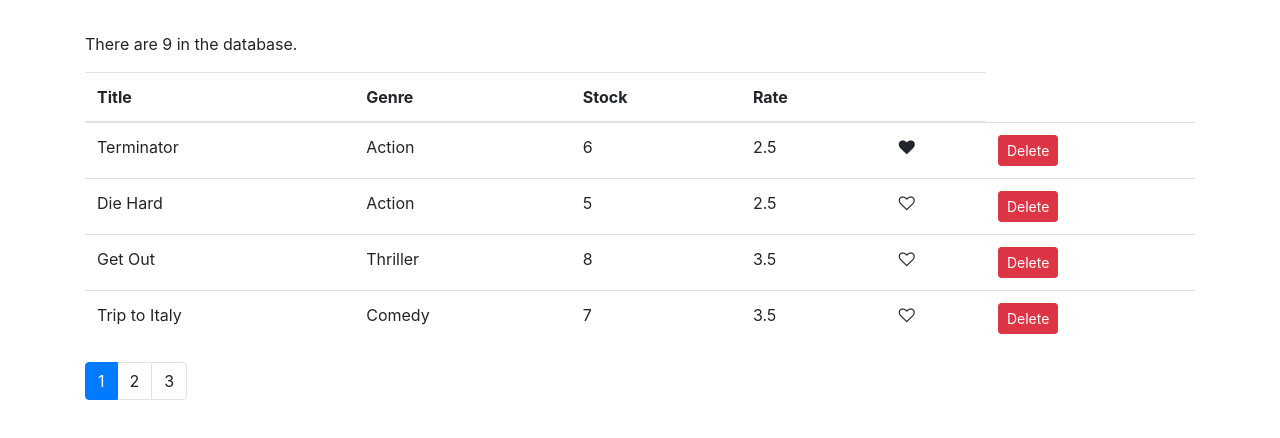
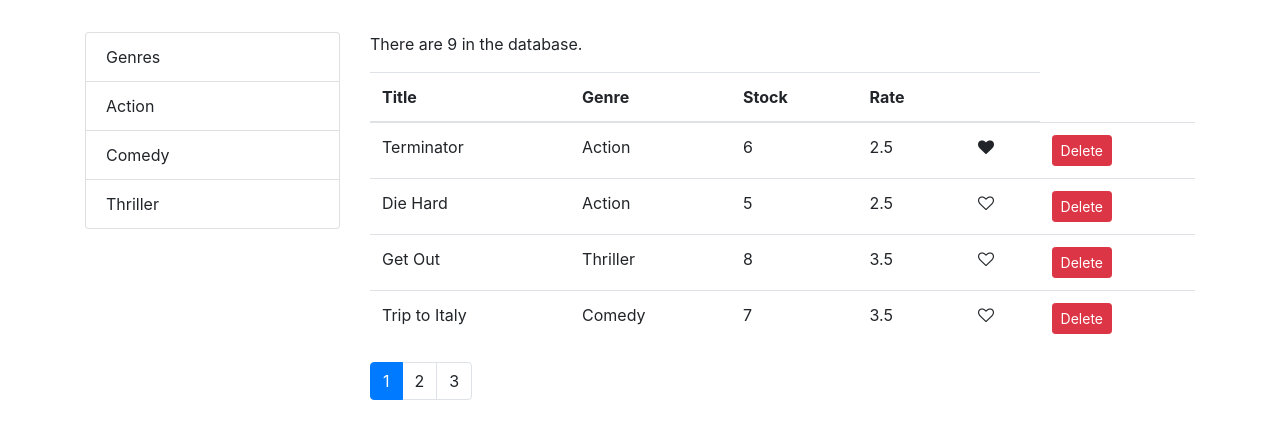
Before and after one commit to dantrovato/vidly, a React (Create React App) app: page / in a window 1280 px wide. Shown: the top 438 px of the page. Built offline with nearby package versions, Linux system fonts and the light colour scheme.

Commit message:
Add ListGroup and default props. Upto lesson 11 of Pagination, Filtering and Sorting

```diff
--- a/src/components/common/listGroup.jsx
+++ b/src/components/common/listGroup.jsx
@@ -1,24 +1,48 @@
 import React from "react";
 
-const ListGroup = ({
-  items,
-  textProperty,
-  valueProperty,
-  onItemSelect,
-  selectedItem,
-}) => {
+// const ListGroup = ({
+//   items,
+//   textProperty,
+//   valueProperty,
+//   onItemSelect,
+//   selectedItem,
+// }) => {
+//   return (
+//     <ul className="list-group">
+//       {items.map((item) => {
+//         return (
+//           <li
+//             key={item[valueProperty]}
+//             onClick={() => onItemSelect(item)}
+//             className={
+//               item === selectedItem
+//                 ? "list-group-item active"
+//                 : "list-group-item"
+//             }
+//           >
+//             {item[textProperty]}
+//           </li>
+//         );
+//       })}
+//     </ul>
+//   );
+// };
+
+// ListGroup.defaultProps = {
+//   textProperty: "name",
+//   valueProperty: "_id",
+// };
+
+const ListGroup = ({ items, textProperty, valueProperty, onGenreChange }) => {
   return (
     <ul className="list-group">
+      <li className="list-group-item">Genres</li>
       {items.map((item) => {
         return (
           <li
             key={item[valueProperty]}
-            onClick={() => onItemSelect(item)}
-            className={
-              item === selectedItem
-                ? "list-group-item active"
-                : "list-group-item"
-            }
+            className="list-group-item"
+            onClick={onGenreChange}
           >
             {item[textProperty]}
           </li>
--- a/src/components/common/pagination.jsx
+++ b/src/components/common/pagination.jsx
@@ -55,7 +55,6 @@ const Pagination = ({ itemsCount, pageSize, currentPage, onPageChange }) => {
   // use lodash to get an array of numbers from (page) 1 to pages count
   const pages = _.range(1, pagesCount + 1);
 
-  console.log(currentPage);
   return (
     <nav aria-label="Page navigation">
       <ul className="pagination">
--- a/src/components/movies.jsx
+++ b/src/components/movies.jsx
@@ -2,16 +2,22 @@ import React, { Component } from "react";
 import "bootstrap/dist/css/bootstrap.css";
 import { getMovies } from "../services/fakeMovieService";
 import Like from "./common/like";
+import ListGroup from "./common/listGroup";
 import Pagination from "./common/pagination";
 import { paginate } from "../utils/paginate";
-import PropTypes from "prop-types";
+import { getGenres } from "../services/fakeGenreService";
 
 class Movies extends Component {
   state = {
-    movies: getMovies(),
+    movies: [],
+    genres: [],
     pageSize: 4,
     currentPage: 1,
   };
+
+  componentDidMount() {
+    this.setState({ movies: getMovies(), genres: getGenres() });
+  }
 
   handleDelete = (movie) => {
     const movies = this.state.movies.filter((m) => m._id !== movie._id);
@@ -35,6 +41,16 @@ class Movies extends Component {
     this.setState({ currentPage: page });
   };
 
+  handleGenreChange = (event) => {
+    const genre = event.target.textContent;
+    const movies = getMovies().filter((movie) => movie.genre.name === genre);
+    this.setState({ movies: movies });
+  };
+
+  handleGenreSelect = (genre) => {
+    console.log(genre);
+  };
+
   render() {
     const { length: count } = this.state.movies;
     let { pageSize, currentPage, movies: allMovies } = this.state;
@@ -44,7 +60,17 @@ class Movies extends Component {
     const movies = paginate(allMovies, currentPage, pageSize);
 
     return (
-      <React.Fragment>
+      <div className="row">
+        <div className="col-3">
+          <ListGroup
+            items={this.state.genres}
+            textProperty="name"
+            onItemSelect={this.handleGenreSelect}
+            genres={getGenres().map((genre) => genre.name)} // returns ['Action', 'Comedy', 'Thriller']
+            onGenreChange={(event) => this.handleGenreChange(event)}
+          />
+        </div>
+        <div className="col">
           <p>There are {count} in the database.</p>
           <table className="table">
             <thead>
@@ -89,7 +115,8 @@ class Movies extends Component {
             onPageChange={this.handlePageChange}
             currentPage={currentPage}
           />
-      </React.Fragment>
+        </div>
+      </div>
     );
   }
 }
```
Lines whose indentation alone changed are shown as unchanged.
